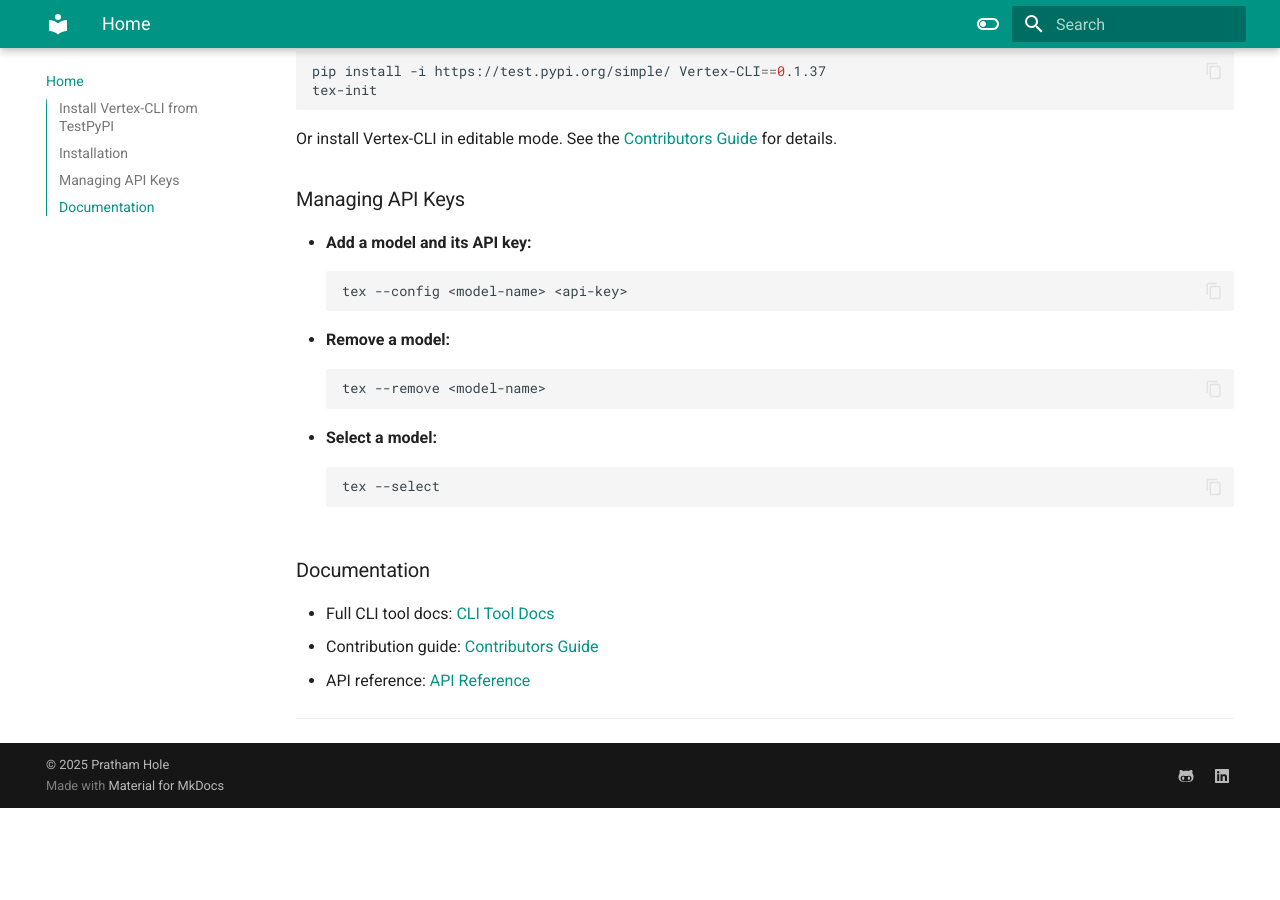
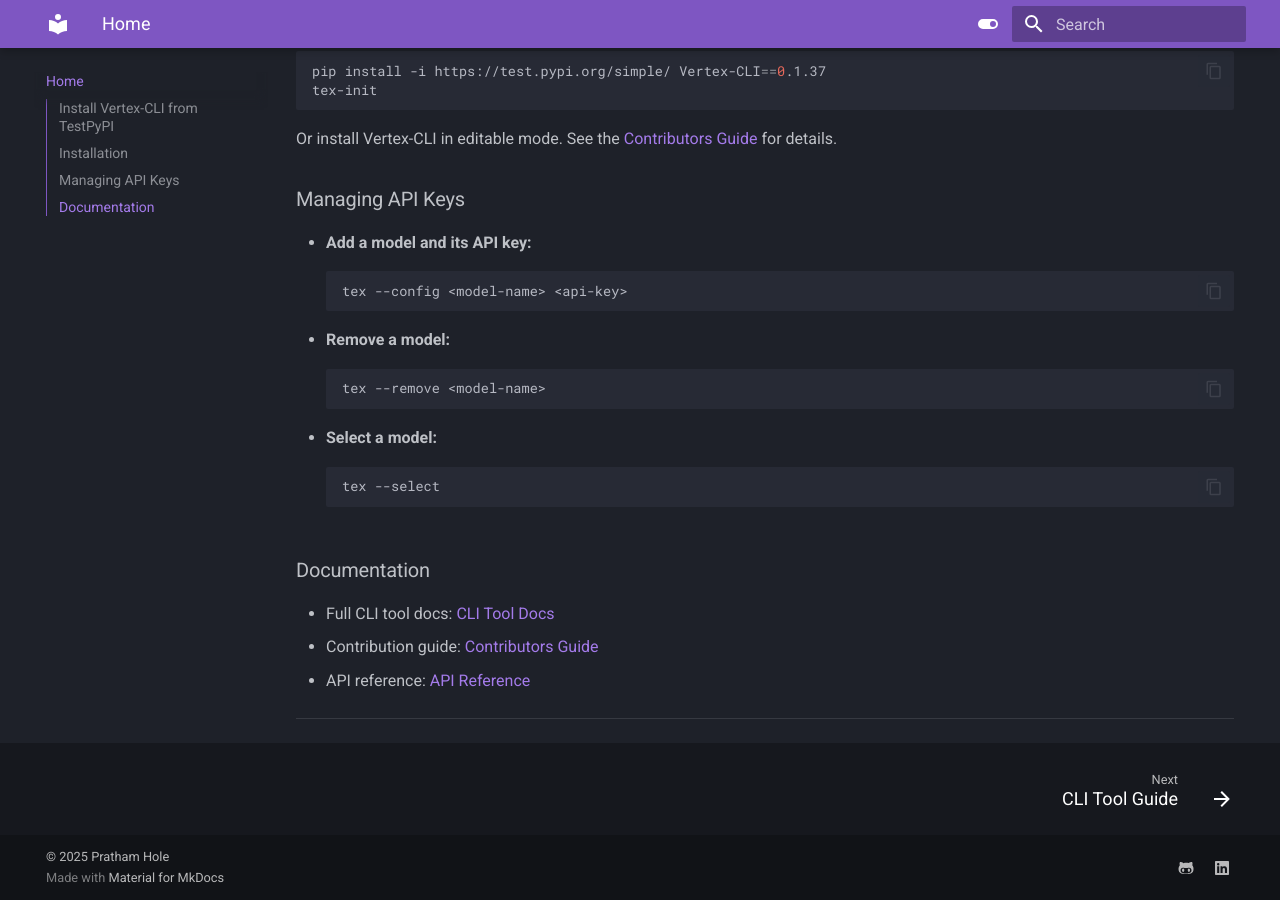
Before and after one commit to medha-14/Vertex-CLI, an MkDocs documentation site: the page built from docs/index.md, in a window 1280 px wide and 900 px high, scrolled down 1015 px. Built offline with MkDocs 1.6.1 and Material for MkDocs 9.7.7, drawn with Linux system fonts in a browser that asks for light colours; before the commit the page ends 1823 px from its top, so only the background shows below that.

Commit message:
features added in mkdocs.yml

```diff
--- a/mkdocs.yml
+++ b/mkdocs.yml
@@ -1,10 +1,12 @@
-site_name: Vertex-ClI Documentation
+site_name: Vertex-CLI Documentation
 site_url: https://github.com/prtm2110/vertex-cli
 theme:
   name: material
   features:
     - navigation.tabs
     - navigation.sections
+    - navigation.instant
+    - navigation.expand
     - toc.integrate
     - navigation.top
     - search.suggest
@@ -12,20 +14,26 @@
     - content.tabs.link
     - content.code.annotation
     - content.code.copy
+    - content.action.edit
+    - content.tooltips
+    - content.footnotes
+    - navigation.footer
+    - navigation.indexes
+    - navigation.tracking
   language: en
   palette:
+    - scheme: slate
+      toggle:
+        icon: material/toggle-switch
+        name: Switch to light mode
+      primary: deep purple
+      accent: amber
     - scheme: default
       toggle:
         icon: material/toggle-switch-off-outline
         name: Switch to dark mode
-      primary: teal
-      accent: purple
-    - scheme: slate
-      toggle:
-        icon: material/toggle-switch
-        name: Switch to light mode
-      primary: teal
-      accent: lime
+      primary: deep purple
+      accent: light blue
 
 plugins:
   - social
@@ -57,8 +65,8 @@
   - pymdownx.details
   - pymdownx.superfences
   - pymdownx.mark
+  - pymdownx.smartsymbols
   - attr_list
 
-
 copyright: |
-  &copy; 2025 <a href="https://github.com/prtm2110"  target="_blank" rel="noopener">Pratham Hole</a>
+  &copy; 2025 <a href="https://github.com/prtm2110" target="_blank" rel="noopener">Pratham Hole</a>
```
